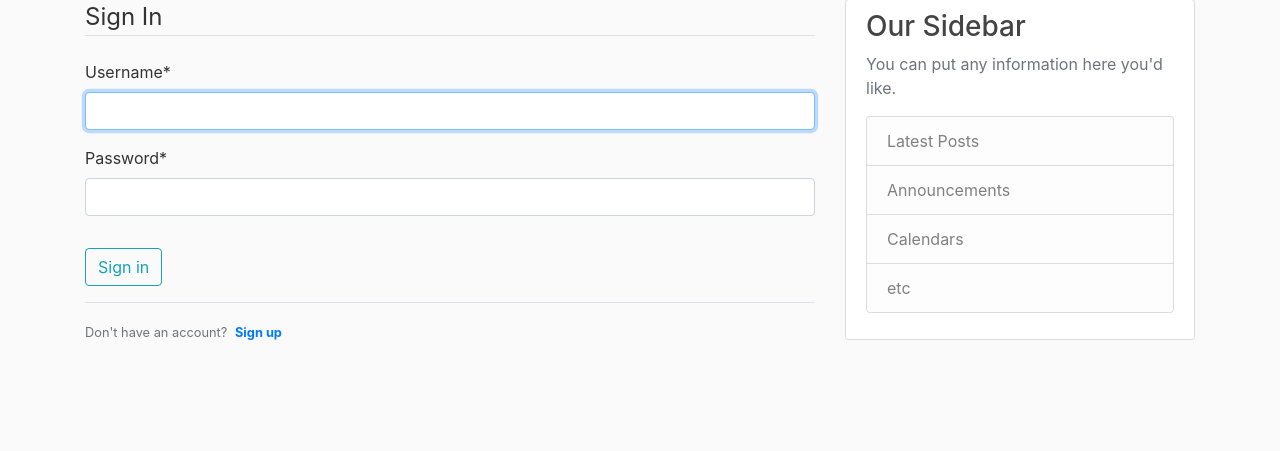
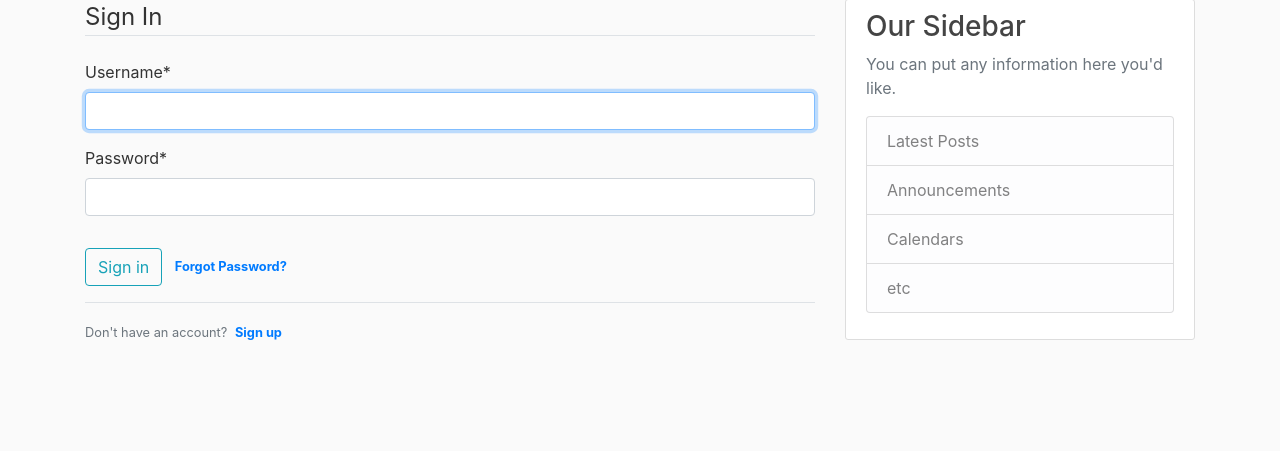
Before and after one commit to swarajgaidhane15/django_blog_app, a Django app: page /login/ in a window 1280 px wide. Shown: the part 81-532 px from the top of the page. Run offline with Django 3.2, Linux system fonts and the light colour scheme; some libraries are stand-ins or nearby versions.

Commit message:
Forgot password updated

```diff
--- a/blog_project/urls.py
+++ b/blog_project/urls.py
@@ -26,6 +26,10 @@ urlpatterns = [
          auth_views.PasswordResetConfirmView.as_view(
              template_name='users/password_reset_confirm.html'),
          name='password_reset_confirm'),
+    path('password-reset-complete/',
+         auth_views.PasswordResetCompleteView.as_view(
+             template_name='users/password_reset_complete.html'),
+         name='password_reset_complete'),
 ]
 
 if settings.DEBUG:
--- a/users/signals.py
+++ b/users/signals.py
@@ -1,6 +1,6 @@
 from django.db.models.signals import post_save
+from django.dispatch import receiver
 from django.contrib.auth.models import User
-from django.dispatch import receiver
 from .models import Profile
 
 
--- a/users/templates/users/login.html
+++ b/users/templates/users/login.html
@@ -11,6 +11,11 @@
             </fieldset>
             <div class="form-group">
                 <button class="btn btn-outline-info" type="submit">Sign in</button>
+                <small class="text-muted">
+                    <a class="ml-2" href="{% url 'password_reset' %}">
+                        <strong>Forgot Password?</strong>
+                    </a>
+                </small>
             </div>
         </form>
         <div class="border-top pt-3">
```
Also changed, not shown: users/templates/users/password_reset_complete.html (added, +7 -0 lines), db.sqlite3, users/migrations/0002_auto_20200921_1202.py (added), users/migrations/0003_auto_20200921_1208.py (added).
